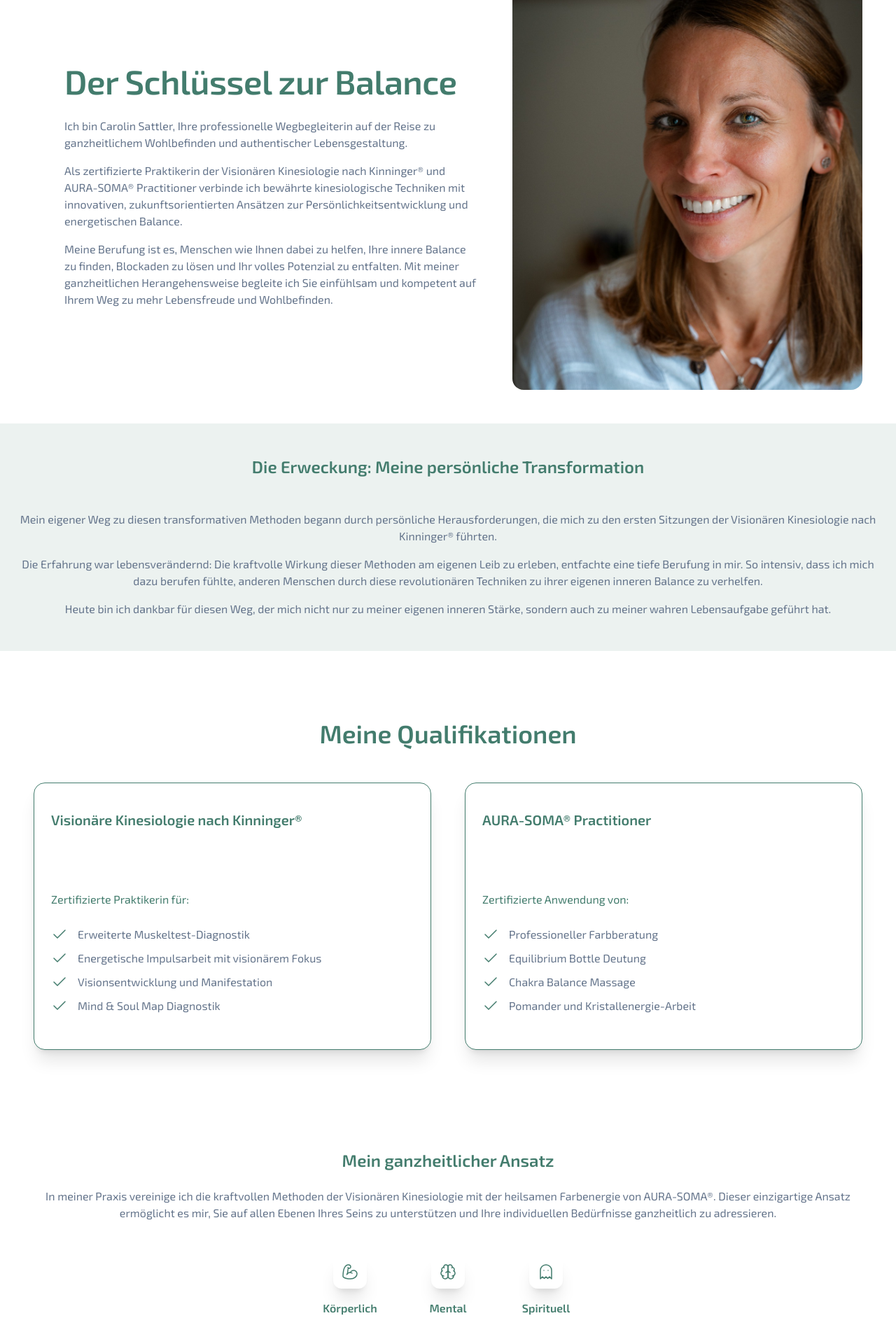
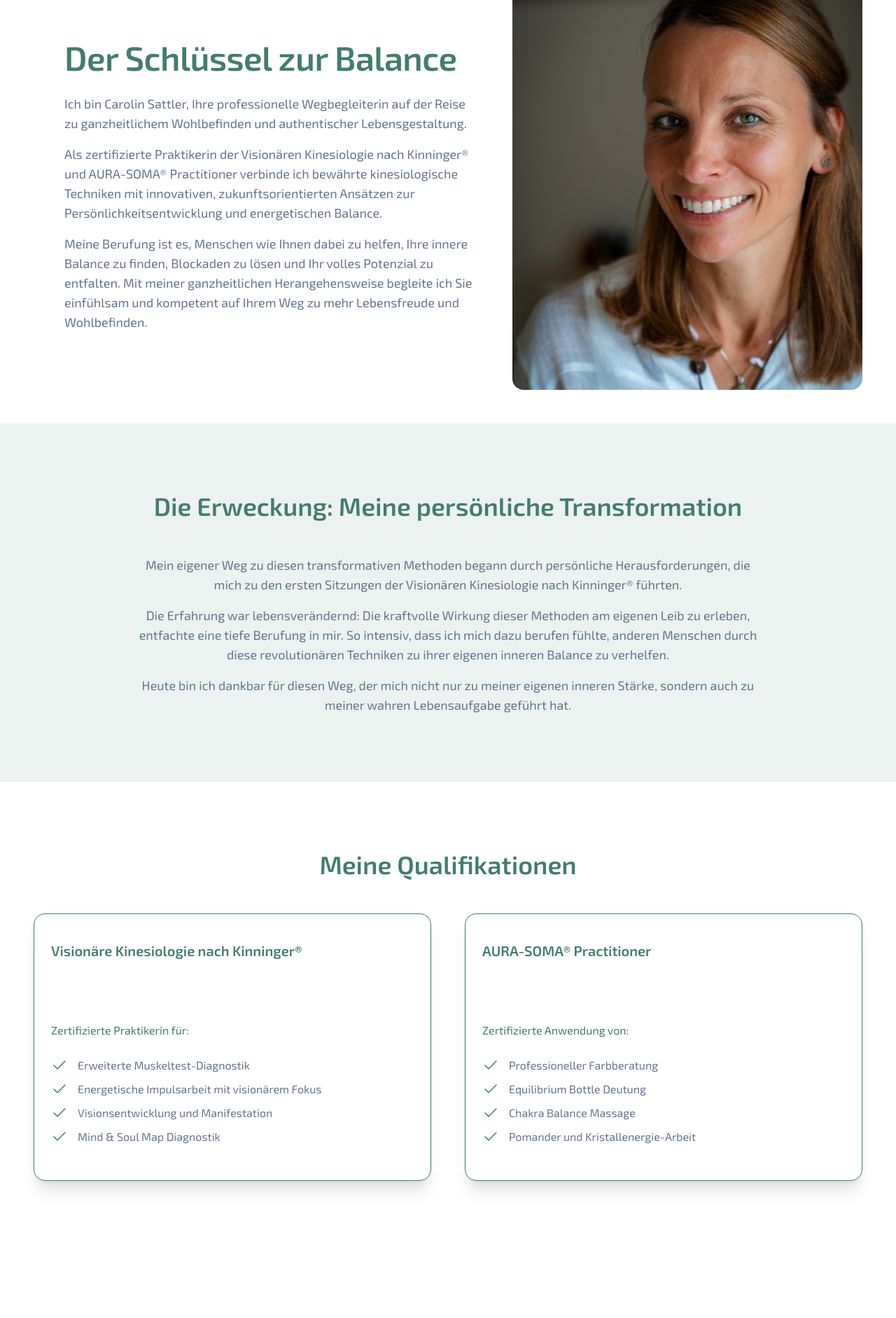
Before and after one commit to philipphaunstetter/kinesiologie-sattler.de, a Next.js app: page /ueber-mich in a window 1280 px wide. Shown: the part 289-2172 px from the top of the page at 70% size. Built offline with nearby package versions, Linux system fonts and the light colour scheme.

Commit message:
feat: add max-width container (1440px) to all pages for better readability on large screens

```diff
--- a/src/app/aura-soma/page.tsx
+++ b/src/app/aura-soma/page.tsx
@@ -5,6 +5,7 @@ export default function AuraSomaPage() {
   return (
     <main className="bg-white w-full">
       <Navbar />
+      <div className="w-full max-w-[1440px] mx-auto">
 
       {/* Hero Section */}
       <section className="flex flex-col gap-6 items-center p-6 w-full text-center">
@@ -162,6 +163,7 @@ export default function AuraSomaPage() {
           </div>
         </div>
       </section>
+      </div>
 
       {/* Footer */}
       <footer className="bg-white flex flex-col gap-12 px-6 pt-6 pb-6 w-full">
--- a/src/app/datenschutz/page.tsx
+++ b/src/app/datenschutz/page.tsx
@@ -4,6 +4,7 @@ export default function DatenschutzPage() {
   return (
     <main className="bg-white min-h-screen flex flex-col">
       <Navbar />
+      <div className="w-full max-w-[1440px] mx-auto">
 
       {/* Content Section */}
       <section className="px-6 py-6 flex flex-col gap-6 w-full">
@@ -190,6 +191,7 @@ export default function DatenschutzPage() {
           </div>
         </div>
       </section>
+      </div>
 
       {/* Footer */}
       <footer className="bg-[rgba(67,124,109,0.1)] flex flex-col gap-12 px-6 pt-6 pb-6 w-full">
--- a/src/app/impressum/page.tsx
+++ b/src/app/impressum/page.tsx
@@ -4,6 +4,7 @@ export default function ImpressumPage() {
   return (
     <main className="bg-white min-h-screen flex flex-col">
       <Navbar />
+      <div className="w-full max-w-[1440px] mx-auto">
 
       {/* Content Section */}
       <section className="px-6 py-6 flex flex-col gap-6 w-full">
@@ -121,6 +122,7 @@ export default function ImpressumPage() {
           </p>
         </div>
       </section>
+      </div>
 
       {/* Footer */}
       <footer className="bg-[rgba(67,124,109,0.1)] flex flex-col gap-12 px-6 pt-6 pb-6 w-full">
--- a/src/app/kontakt/page.tsx
+++ b/src/app/kontakt/page.tsx
@@ -4,6 +4,7 @@ export default function KontaktPage() {
   return (
     <main className="bg-white min-h-screen flex flex-col">
       <Navbar />
+      <div className="w-full max-w-[1440px] mx-auto">
 
       {/* Hero Section */}
       <section className="w-full">
@@ -43,6 +44,7 @@ export default function KontaktPage() {
           </a>
         </div>
       </section>
+      </div>
 
       {/* Footer */}
       <footer className="bg-[rgba(67,124,109,0.1)] flex flex-col gap-12 px-6 pt-6 pb-6 w-full">
--- a/src/app/leistungen/page.tsx
+++ b/src/app/leistungen/page.tsx
@@ -5,6 +5,7 @@ export default function ServicesPage() {
   return (
     <main className="bg-white w-full">
       <Navbar />
+      <div className="w-full max-w-[1440px] mx-auto">
 
       {/* Hero Section */}
       <section className="flex flex-col gap-6 items-center p-6 w-full text-center">
@@ -282,6 +283,7 @@ export default function ServicesPage() {
           </div>
         </div>
       </section>
+      </div>
 
       {/* Footer */}
       <footer className="bg-white flex flex-col gap-12 px-6 pt-6 pb-6 w-full">
--- a/src/app/ueber-mich/page.tsx
+++ b/src/app/ueber-mich/page.tsx
@@ -5,6 +5,7 @@ export default function AboutPage() {
   return (
     <main className="bg-white w-full">
       <Navbar />
+      <div className="w-full max-w-[1440px] mx-auto">
 
       {/* Hero Section */}
       <section className="flex flex-col gap-6 items-center py-6 w-full md:flex-row-reverse md:gap-12 lg:p-12">
@@ -19,7 +20,7 @@ export default function AboutPage() {
           <h1 className="font-semibold text-[30px] leading-[30px] tracking-[-0.5px] text-[#437c6d] w-full lg:text-[48px] lg:leading-[56px]">
             Der Schlüssel zur Balance
           </h1>
-          <div className="font-normal text-base leading-6 text-[#64748b] w-full">
+          <div className="font-normal text-base leading-6 text-[#64748b] w-full lg:text-lg lg:leading-7">
             <p className="mb-4">
               Ich bin Carolin Sattler, Ihre professionelle Wegbegleiterin auf der Reise zu ganzheitlichem Wohlbefinden und authentischer Lebensgestaltung.
             </p>
@@ -34,11 +35,11 @@ export default function AboutPage() {
       </section>
 
       {/* Personal Transformation Section */}
-      <section className="bg-[rgba(67,124,109,0.1)] flex flex-col gap-12 items-center px-6 py-12 w-full text-center">
-        <h2 className="font-semibold text-2xl leading-[28.8px] text-[#437c6d] w-full">
+      <section className="bg-[rgba(67,124,109,0.1)] flex flex-col gap-12 items-center px-6 py-12 w-full text-center lg:px-12 lg:py-24">
+        <h2 className="font-semibold text-2xl leading-[28.8px] text-[#437c6d] w-full lg:text-[36px] lg:leading-[44px]">
           Die Erweckung: Meine persönliche Transformation
         </h2>
-        <div className="font-normal text-base leading-6 text-[#64748b] w-full">
+        <div className="font-normal text-base leading-6 text-[#64748b] w-full max-w-[900px] lg:text-lg lg:leading-7">
           <p className="mb-4">
             Mein eigener Weg zu diesen transformativen Methoden begann durch persönliche Herausforderungen, die mich zu den ersten Sitzungen der Visionären Kinesiologie nach Kinninger® führten.
           </p>
@@ -140,12 +141,12 @@ export default function AboutPage() {
       </section>
 
       {/* Holistic Approach Section */}
-      <section className="flex flex-col gap-12 items-center px-6 py-12 w-full">
+      <section className="flex flex-col gap-12 items-center px-6 py-12 w-full lg:px-12 lg:py-24">
         <div className="flex flex-col gap-6 text-center w-full">
-          <h2 className="font-semibold text-2xl leading-[28.8px] text-[#437c6d] w-full">
+          <h2 className="font-semibold text-2xl leading-[28.8px] text-[#437c6d] w-full lg:text-[36px] lg:leading-[44px]">
             Mein ganzheitlicher Ansatz
           </h2>
-          <p className="font-normal text-base leading-6 text-[#64748b] w-full">
+          <p className="font-normal text-base leading-6 text-[#64748b] w-full max-w-[900px] mx-auto lg:text-lg lg:leading-7">
             In meiner Praxis vereinige ich die kraftvollen Methoden der Visionären Kinesiologie mit der heilsamen Farbenergie von AURA-SOMA®. Dieser einzigartige Ansatz ermöglicht es mir, Sie auf allen Ebenen Ihres Seins zu unterstützen und Ihre individuellen Bedürfnisse ganzheitlich zu adressieren.
           </p>
         </div>
@@ -210,7 +211,7 @@ export default function AboutPage() {
           <h2 className="font-semibold text-2xl leading-[28.8px] text-[#437c6d] w-full lg:text-[36px] lg:leading-[44px]">
             Meine Mission
           </h2>
-          <div className="font-normal text-base leading-6 text-[#64748b] w-full">
+          <div className="font-normal text-base leading-6 text-[#64748b] w-full lg:text-lg lg:leading-7">
             <p className="mb-4">
               Meine Arbeit ist eine psychologische, beratende Tätigkeit außerhalb der Heilkunde. Sie ergänzt medizinische Behandlungen wertvoll und unterstützt Sie bei Ihrer persönlichen Entwicklung und dem Wohlbefinden.
             </p>
@@ -244,6 +245,7 @@ export default function AboutPage() {
           </div>
         </div>
       </section>
+      </div>
 
       {/* Footer */}
       <footer className="bg-[rgba(67,124,109,0.1)] flex flex-col gap-12 px-6 pt-6 pb-6 w-full">
```
Also changed, not shown: src/app/page.tsx (+11 -9 lines).
